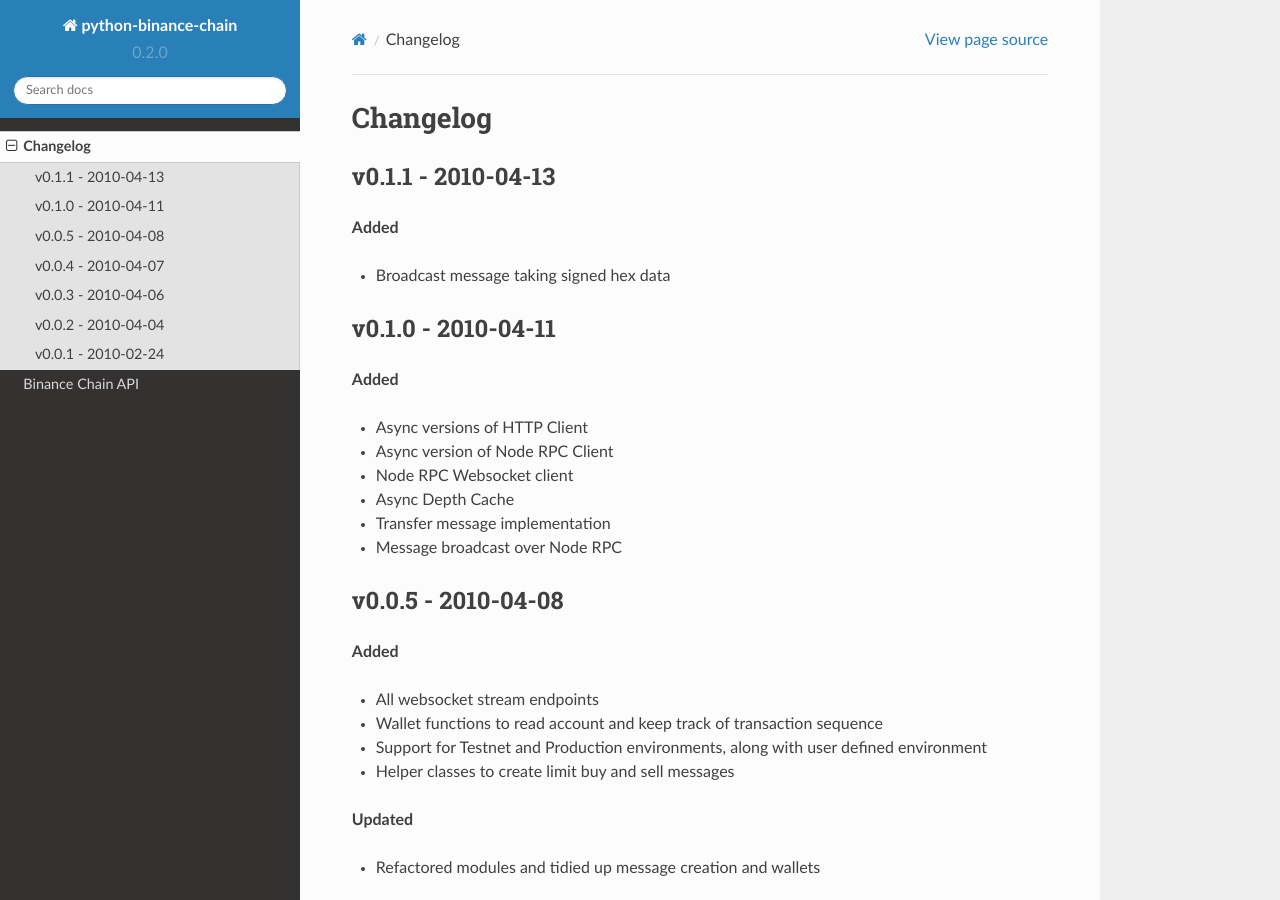
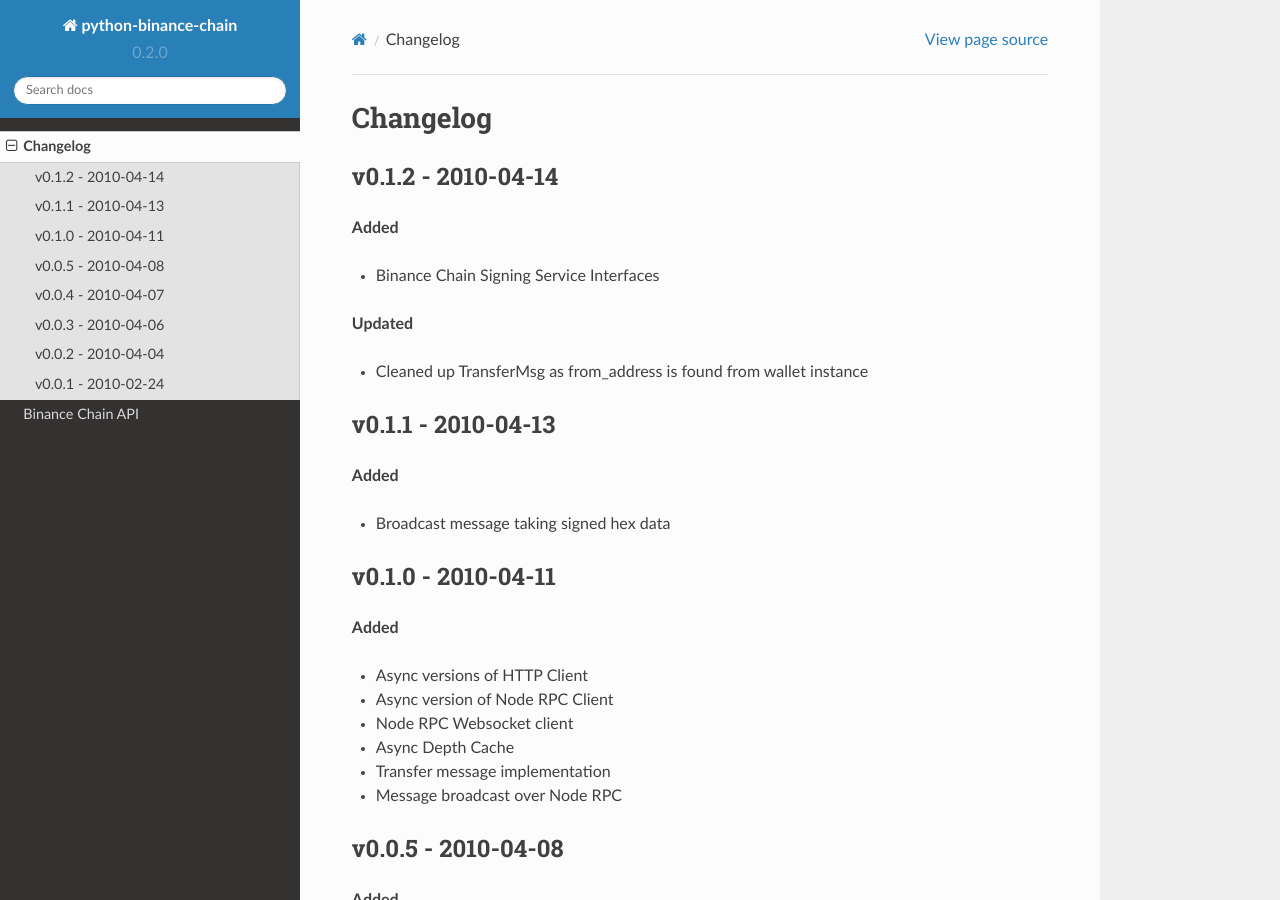
Before and after one commit to sammchardy/python-binance-chain, a Sphinx documentation site: the page built from docs/changelog.rst, in a window 1280 px wide and 900 px high. Built offline with Sphinx 7.4.7 and the Read the Docs theme 2.0.0, drawn with Linux system fonts in a browser that asks for light colours; formulas are drawn with MathJax 3.

Commit message:
Update to v0.1.2

```diff
--- a/README.rst
+++ b/README.rst
@@ -1,5 +1,5 @@
 ======================================
-Welcome to python-binance-chain v0.1.1
+Welcome to python-binance-chain v0.1.2
 ======================================
 
 .. image:: https://img.shields.io/pypi/v/python-binance-chain.svg
--- a/binance_chain/__init__.py
+++ b/binance_chain/__init__.py
@@ -4,4 +4,4 @@
 
 """
 
-__version__ = '0.1.1'
+__version__ = '0.1.2'
--- a/docs/changelog.rst
+++ b/docs/changelog.rst
@@ -1,5 +1,16 @@
 Changelog
 =========
+
+v0.1.2 - 2010-04-14
+^^^^^^^^^^^^^^^^^^^
+
+**Added**
+
+- Binance Chain Signing Service Interfaces
+
+**Updated**
+
+- Cleaned up TransferMsg as from_address is found from wallet instance
 
 v0.1.1 - 2010-04-13
 ^^^^^^^^^^^^^^^^^^^
```
